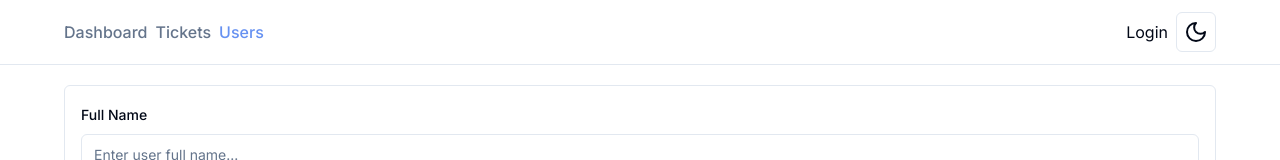
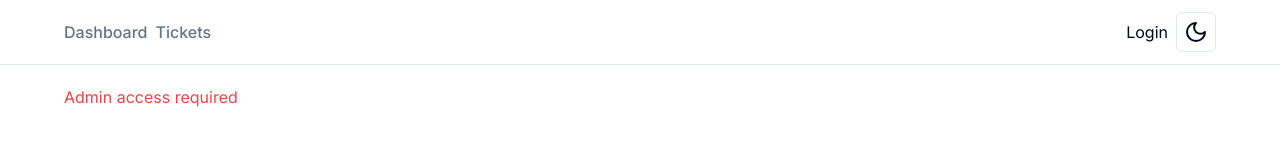
Before and after one commit to fbrcode/ticketapp, a Next.js app: page /users in a window 1280 px wide. Shown: the top 160 px of the page. Built offline with nearby package versions, Linux system fonts and the light colour scheme; no server answers; the database is empty.

Commit message:
feat: menu display and pages protection

```diff
--- a/app/users/[id]/page.tsx
+++ b/app/users/[id]/page.tsx
@@ -1,11 +1,19 @@
 import UserForm from "@/components/UserForm";
 import prisma from "@/prisma/db";
+import { getServerSession } from "next-auth";
+import options from "@/app/api/auth/[...nextauth]/options";
 
 interface Props {
   params: { id: string };
 }
 
 const EditUser = async ({ params }: Props) => {
+  const session = await getServerSession(options);
+
+  if (session?.user.role !== "ADMIN") {
+    return <p className="text-destructive">Admin access required</p>;
+  }
+
   const user = await prisma.app_user.findUnique({
     where: { id: Number(params.id) },
     // select: {
--- a/app/users/page.tsx
+++ b/app/users/page.tsx
@@ -1,8 +1,16 @@
 import UserForm from "@/components/UserForm";
 import DataTableSimple from "./DataTableSimple";
 import prisma from "@/prisma/db";
+import { getServerSession } from "next-auth";
+import options from "@/app/api/auth/[...nextauth]/options";
 
 const Users = async () => {
+  const session = await getServerSession(options);
+
+  if (session?.user.role !== "ADMIN") {
+    return <p className="text-destructive">Admin access required</p>;
+  }
+
   const users = await prisma.app_user.findMany();
 
   return (
--- a/components/MainNav.tsx
+++ b/components/MainNav.tsx
@@ -7,11 +7,11 @@
 
 const MainNav = async () => {
   const session = await getServerSession(options);
-  console.log(session);
+  // console.log(session);
 
   return (
     <div className="flex justify-between">
-      <MainNavLinks />
+      <MainNavLinks role={session?.user.role} />
 
       <div className="flex items-center gap-2">
         {session ? (
--- a/components/MainNavLinks.tsx
+++ b/components/MainNavLinks.tsx
@@ -5,18 +5,20 @@
 import { usePathname } from "next/navigation";
 import React from "react";
 
-const MainNavLinks = () => {
+const MainNavLinks = ({ role }: { role?: string }) => {
   const links = [
-    { label: "Dashboard", href: "/" },
-    { label: "Tickets", href: "/tickets" },
-    { label: "Users", href: "/users" },
+    { label: "Dashboard", href: "/", adminOnly: false },
+    { label: "Tickets", href: "/tickets", adminOnly: false },
+    { label: "Users", href: "/users", adminOnly: true },
   ];
 
   const currentPath = usePathname();
 
   return (
     <div className="flex items-center gap-2">
-      {links.map((link) => (
+      {links
+        .filter((link) => !link.adminOnly || role === "ADMIN")
+        .map((link) => (
           <Link
             key={link.label}
             href={link.href}
```
Lines whose indentation alone changed are shown as unchanged.
